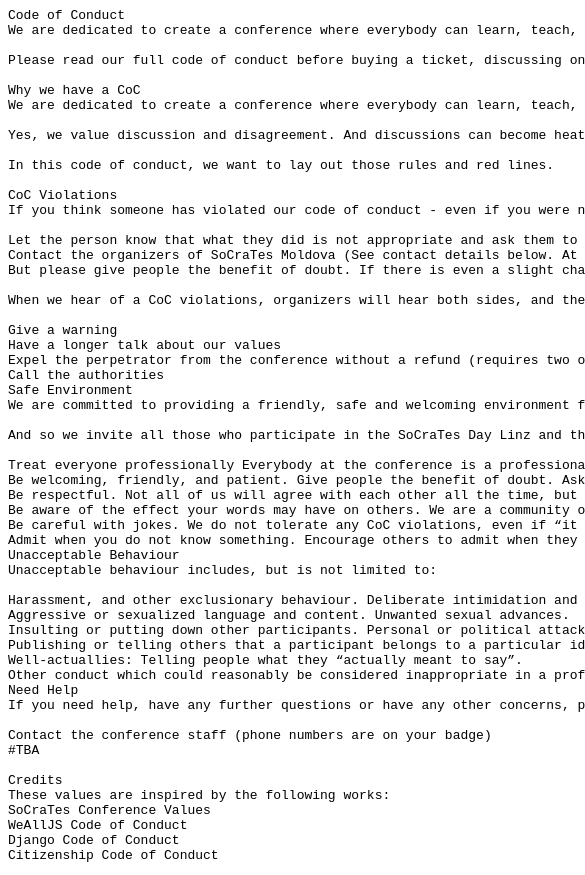
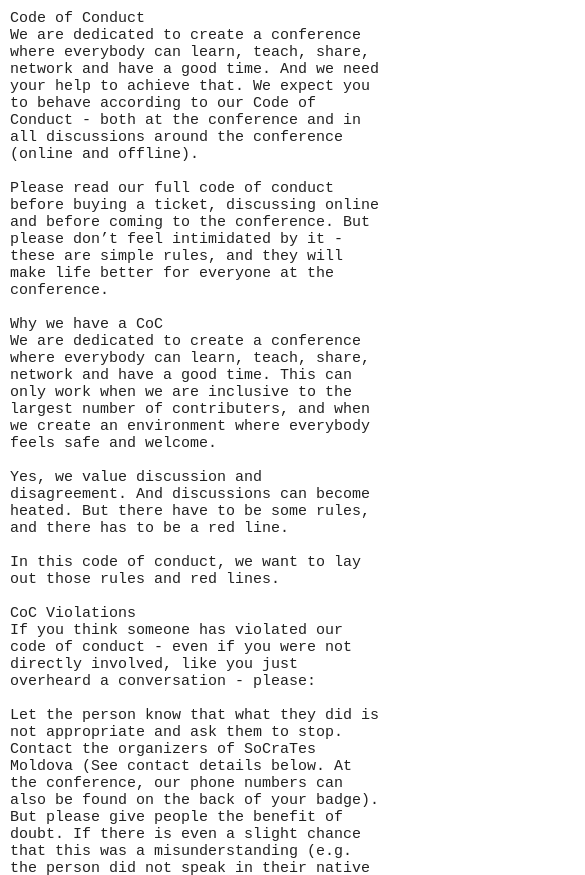
Before and after one commit to socrates-md/website, a plain HTML site: page public/code-of-conduct.html in a window 390 px wide. Shown: the top 875 px of the page, 585 px wide, since content can reach past the window. Drawn offline with Linux system fonts and the light colour scheme.

Commit message:
increased font of code of conduct page

```diff
--- a/public/code-of-conduct.html
+++ b/public/code-of-conduct.html
@@ -1,4 +1,20 @@
-<pre>
+<!DOCTYPE html>
+<html>
+  <head>
+    <meta charset="utf-8">
+    <meta name="viewport" content="width=device-width, initial-scale=1">
+    <title>SoCraTes Moldova Code of Conduct</title>
+
+    <style media="screen">
+      body { background: white; color: rgba(0,0,0,0.87); font-family: Roboto, Helvetica, Arial, sans-serif; margin: 0; padding: 10px; }
+      @media (max-width: 600px) {
+        body, #message { margin-top: 0; background: white; box-shadow: none; }
+      }
+      .pre-coc { margin: 0 auto; display: block; font-size: 15px; width: 100%;  white-space: pre-wrap;}
+    </style>
+  </head>
+  <body>
+<pre class="pre-coc">
 Code of Conduct
 We are dedicated to create a conference where everybody can learn, teach, share, network and have a good time. And we need your help to achieve that. We expect you to behave according to our Code of Conduct - both at the conference and in all discussions around the conference (online and offline).
 
@@ -57,3 +73,5 @@ WeAllJS Code of Conduct
 Django Code of Conduct
 Citizenship Code of Conduct
 </pre>
+</body>
+</html>
```
